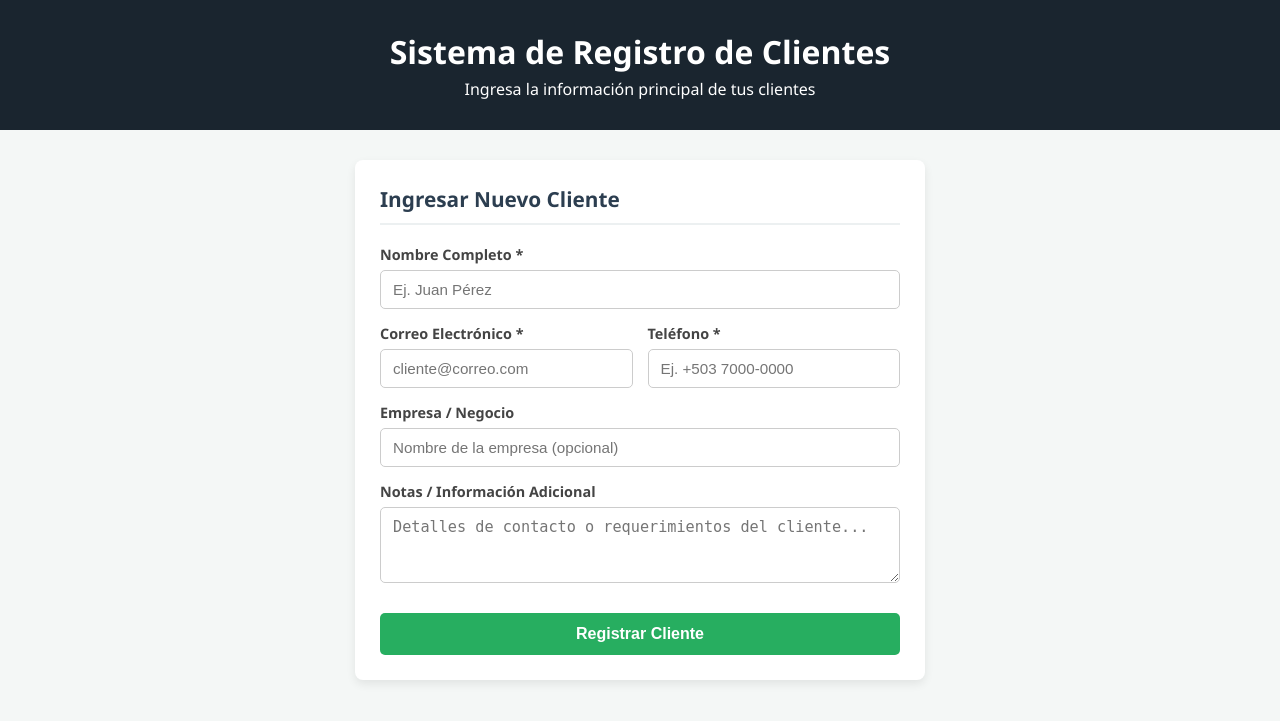
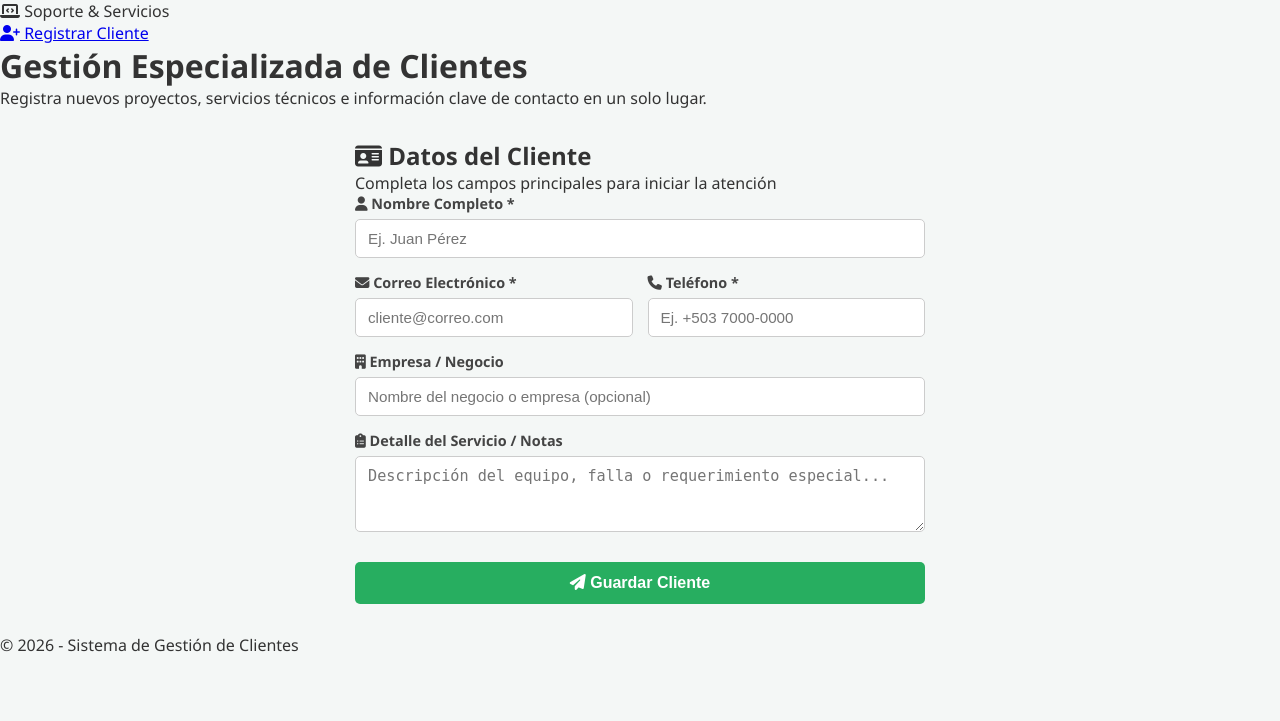
Before and after one commit to creando23api-stack/mi-web, a Flask app: page / in a window 1280 px wide. Shown: the top 721 px of the page. Run offline with Flask 3, Linux system fonts and the light colour scheme.

Commit message:
Update index.html

```diff
--- a/templates/index.html
+++ b/templates/index.html
@@ -3,74 +3,103 @@
 <head>
     <meta charset="UTF-8">
     <meta name="viewport" content="width=device-width, initial-scale=1.0">
-    <title>Gestión de Clientes</title>
+    <title>Registro de Clientes</title>
+    <!-- CSS de la app -->
     <link rel="stylesheet" href="{{ url_for('static', filename='css/style.css') }}">
+    <!-- Iconos de FontAwesome para darle un toque visual moderno -->
+    <link rel="stylesheet" href="https://cdnjs.cloudflare.com/ajax/libs/font-awesome/6.4.0/css/all.min.css">
 </head>
 <body>
 
-    <header class="encabezado">
-        <h1>Sistema de Registro de Clientes</h1>
-        <p>Ingresa la información principal de tus clientes</p>
+    <!-- Navegación Superior -->
+    <nav class="navbar">
+        <div class="logo">
+            <i class="fa-solid fa-laptop-code"></i> Soporte & Servicios
+        </div>
+        <div class="nav-links">
+            <a href="#registro"><i class="fa-solid fa-user-plus"></i> Registrar Cliente</a>
+        </div>
+    </nav>
+
+    <!-- Banner Principal con Imagen de Fondo -->
+    <header class="hero">
+        <div class="hero-overlay">
+            <h1>Gestión Especializada de Clientes</h1>
+            <p>Registra nuevos proyectos, servicios técnicos e información clave de contacto en un solo lugar.</p>
+        </div>
     </header>
 
-    <main class="contenedor">
+    <!-- Contenido Principal -->
+    <main class="contenedor" id="registro">
 
         <!-- Alerta de Confirmación -->
         {% if mensaje %}
             <div class="alerta-exito">
-                <p><strong>{{ mensaje }}</strong></p>
+                <i class="fa-solid fa-circle-check"></i> {{ mensaje }}
             </div>
         {% endif %}
 
-        <!-- Formulario de Ingreso de Cliente -->
-        <section class="tarjeta">
-            <h2>Ingresar Nuevo Cliente</h2>
+        <!-- Tarjeta del Formulario -->
+        <section class="tarjeta-form">
+            <div class="encabezado-form">
+                <h2><i class="fa-solid fa-id-card"></i> Datos del Cliente</h2>
+                <p>Completa los campos principales para iniciar la atención</p>
+            </div>
+
             <form action="/" method="POST">
 
                 <div class="campo">
-                    <label for="nombre">Nombre Completo *</label>
+                    <label for="nombre"><i class="fa-solid fa-user"></i> Nombre Completo *</label>
                     <input type="text" id="nombre" name="nombre" required placeholder="Ej. Juan Pérez">
                 </div>
 
                 <div class="filas-dobles">
                     <div class="campo">
-                        <label for="correo">Correo Electrónico *</label>
+                        <label for="correo"><i class="fa-solid fa-envelope"></i> Correo Electrónico *</label>
                         <input type="email" id="correo" name="correo" required placeholder="cliente@correo.com">
                     </div>
 
                     <div class="campo">
-                        <label for="telefono">Teléfono *</label>
+                        <label for="telefono"><i class="fa-solid fa-phone"></i> Teléfono *</label>
                         <input type="tel" id="telefono" name="telefono" required placeholder="Ej. +503 7000-0000">
                     </div>
                 </div>
 
                 <div class="campo">
-                    <label for="empresa">Empresa / Negocio</label>
-                    <input type="text" id="empresa" name="empresa" placeholder="Nombre de la empresa (opcional)">
+                    <label for="empresa"><i class="fa-solid fa-building"></i> Empresa / Negocio</label>
+                    <input type="text" id="empresa" name="empresa" placeholder="Nombre del negocio o empresa (opcional)">
                 </div>
 
                 <div class="campo">
-                    <label for="notas">Notas / Información Adicional</label>
-                    <textarea id="notas" name="notas" rows="3" placeholder="Detalles de contacto o requerimientos del cliente..."></textarea>
+                    <label for="notas"><i class="fa-solid fa-clipboard-list"></i> Detalle del Servicio / Notas</label>
+                    <textarea id="notas" name="notas" rows="3" placeholder="Descripción del equipo, falla o requerimiento especial..."></textarea>
                 </div>
 
-                <button type="submit" class="btn-guardar">Registrar Cliente</button>
+                <button type="submit" class="btn-guardar">
+                    <i class="fa-solid fa-paper-plane"></i> Guardar Cliente
+                </button>
             </form>
         </section>
 
         <!-- Muestra de Datos Capturados -->
         {% if cliente %}
-            <section class="tarjeta resumen-cliente">
-                <h3>Último Cliente Registrado (Vista Previa)</h3>
-                <p><strong>Nombre:</strong> {{ cliente.nombre }}</p>
-                <p><strong>Correo:</strong> {{ cliente.correo }}</p>
-                <p><strong>Teléfono:</strong> {{ cliente.telefono }}</p>
-                <p><strong>Empresa:</strong> {{ cliente.empresa or 'N/A' }}</p>
-                <p><strong>Notas:</strong> {{ cliente.notas or 'Sin observaciones' }}</p>
+            <section class="tarjeta-resumen">
+                <h3><i class="fa-solid fa-user-check"></i> Último Cliente Ingresado</h3>
+                <div class="detalle-cliente">
+                    <p><strong><i class="fa-solid fa-user"></i> Nombre:</strong> {{ cliente.nombre }}</p>
+                    <p><strong><i class="fa-solid fa-envelope"></i> Correo:</strong> {{ cliente.correo }}</p>
+                    <p><strong><i class="fa-solid fa-phone"></i> Teléfono:</strong> {{ cliente.telefono }}</p>
+                    <p><strong><i class="fa-solid fa-building"></i> Empresa:</strong> {{ cliente.empresa or 'N/A' }}</p>
+                    <p><strong><i class="fa-solid fa-note-sticky"></i> Notas:</strong> {{ cliente.notas or 'Sin observaciones' }}</p>
+                </div>
             </section>
         {% endif %}
 
     </main>
 
+    <footer>
+        <p>&copy; 2026 - Sistema de Gestión de Clientes</p>
+    </footer>
+
 </body>
 </html>
```
